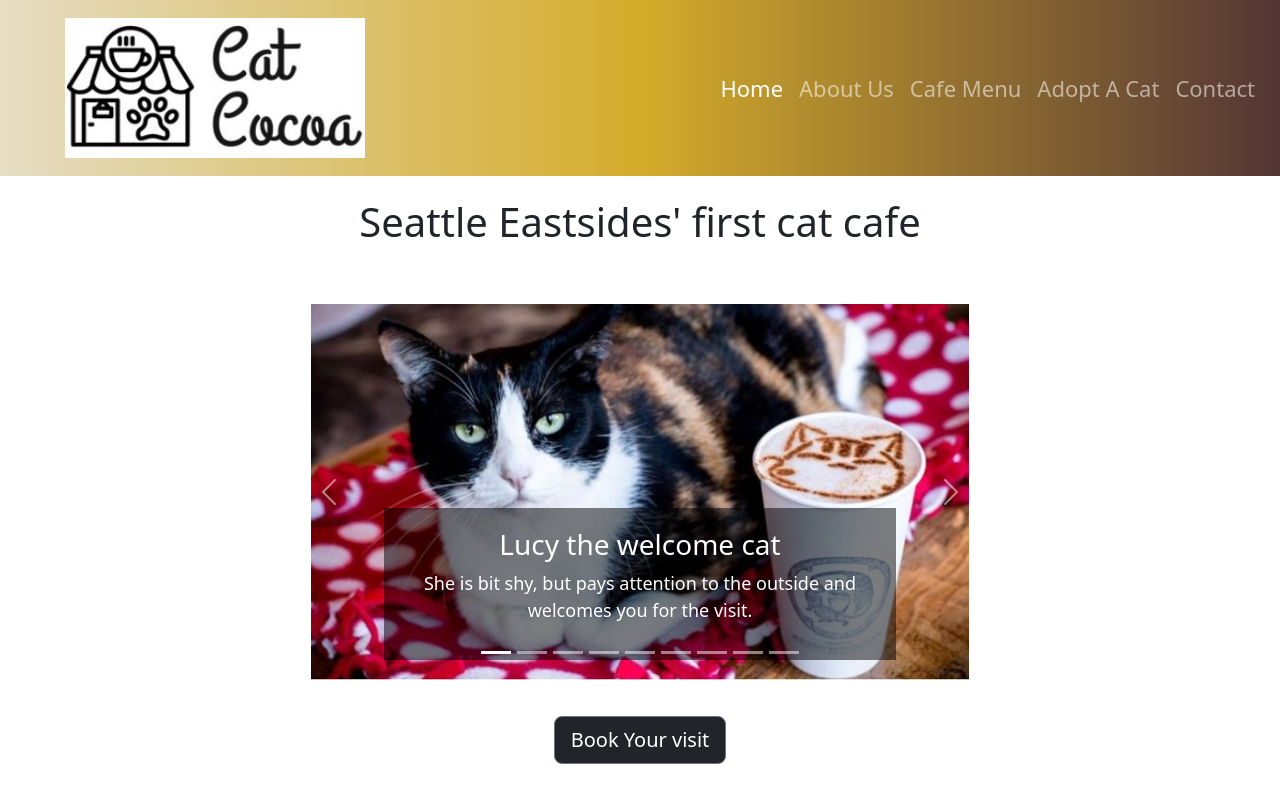
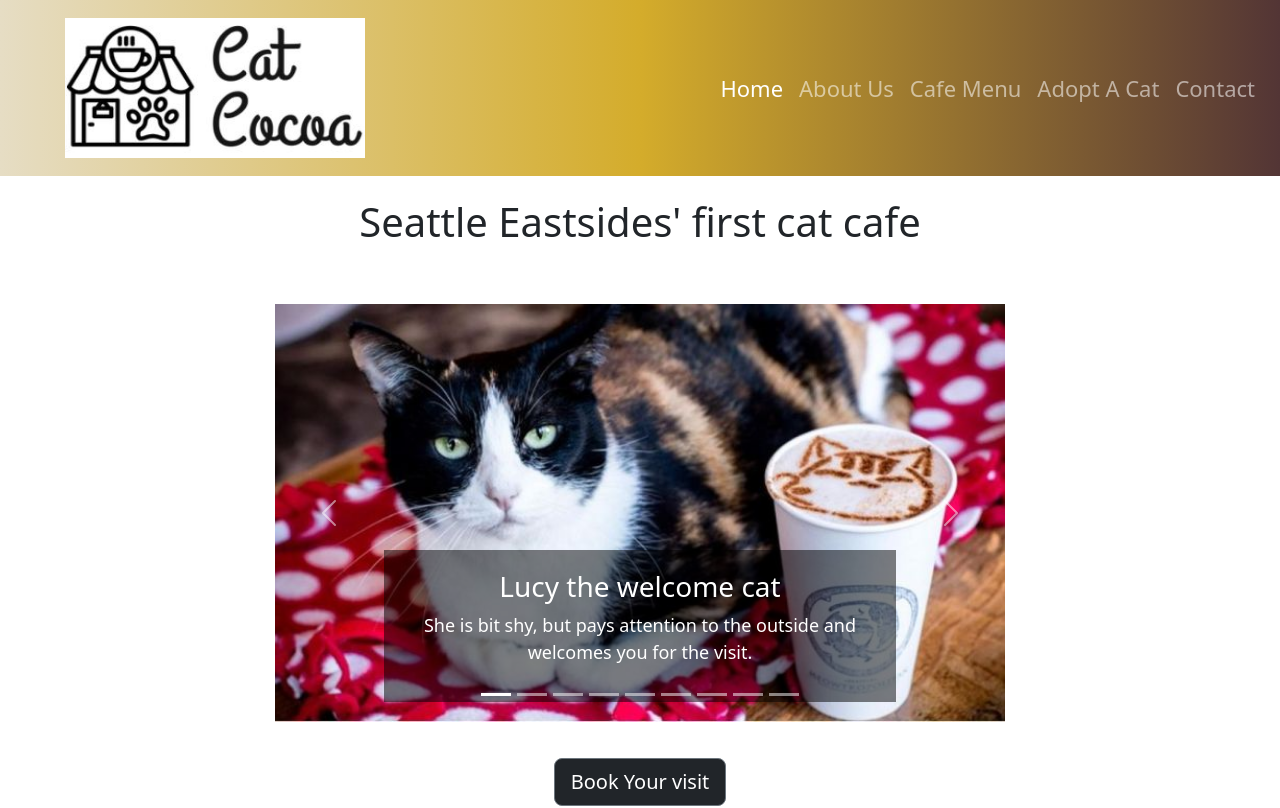
Before and after one commit to mamypoco/catcafe-react-function, a React (Create React App) app: page / in a window 1280 px wide. Shown: the top 808 px of the page. Built offline with nearby package versions, Linux system fonts and the light colour scheme.

Commit message:
small update

```diff
--- a/src/App.css
+++ b/src/App.css
@@ -30,9 +30,6 @@ Nav {
    font-size: 22px;
 }
 
-.slider-image {
-   width: 90%;
-}
 .carousel-item {
    text-align: center;
 }
--- a/src/components/Slider.js
+++ b/src/components/Slider.js
@@ -113,7 +113,7 @@ const Slider = () => {
             onExiting={() => setAnimating(true)}
             onExited={() => setAnimating(false)}
          >
-            <img src={item.src} alt={item.altText} className="slider-image" />
+            <img src={item.src} alt={item.altText} className="w-100" />
             <CarouselCaption
                className="carousel-caption"
                captionHeader={item.altText}
```
